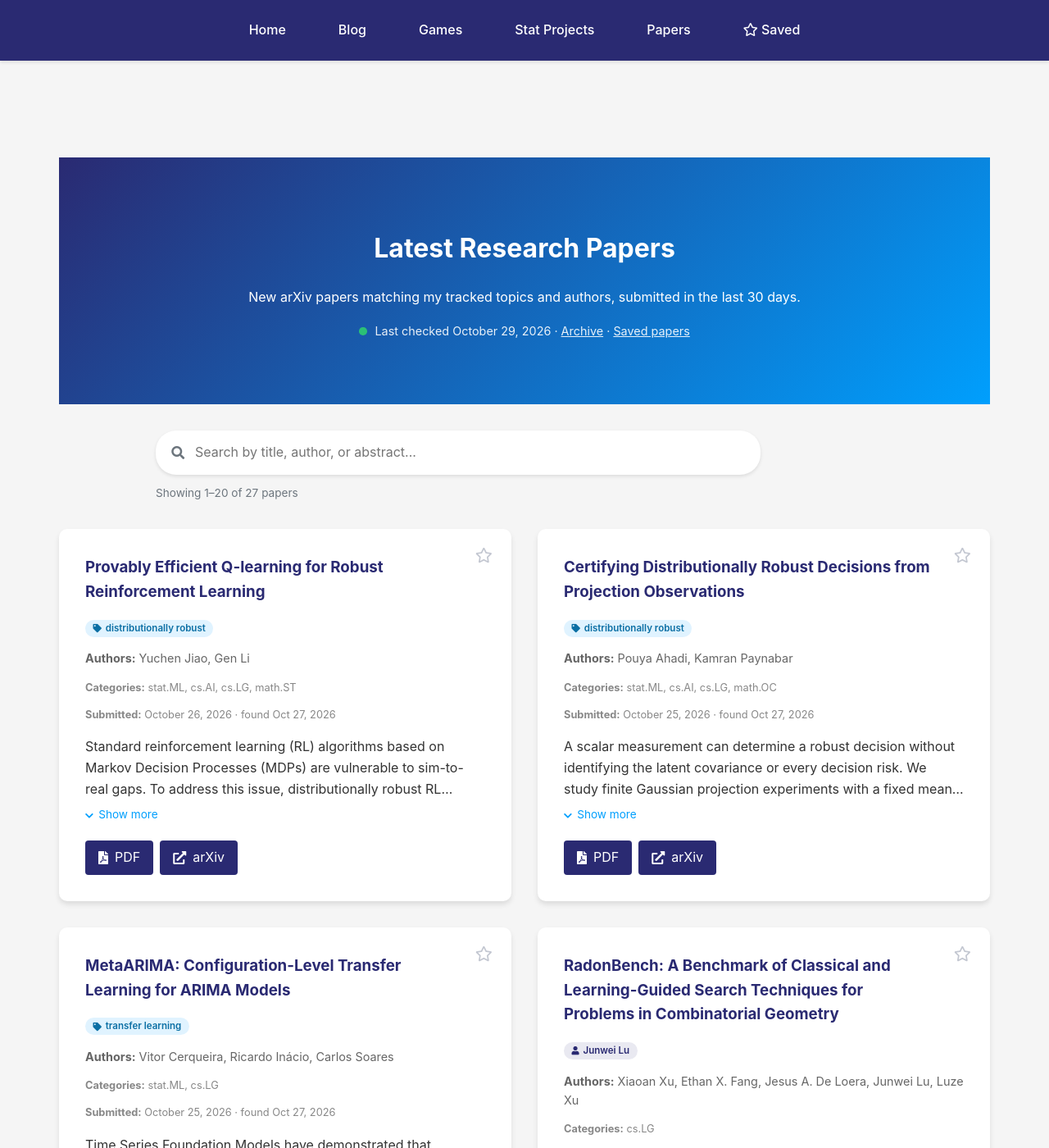
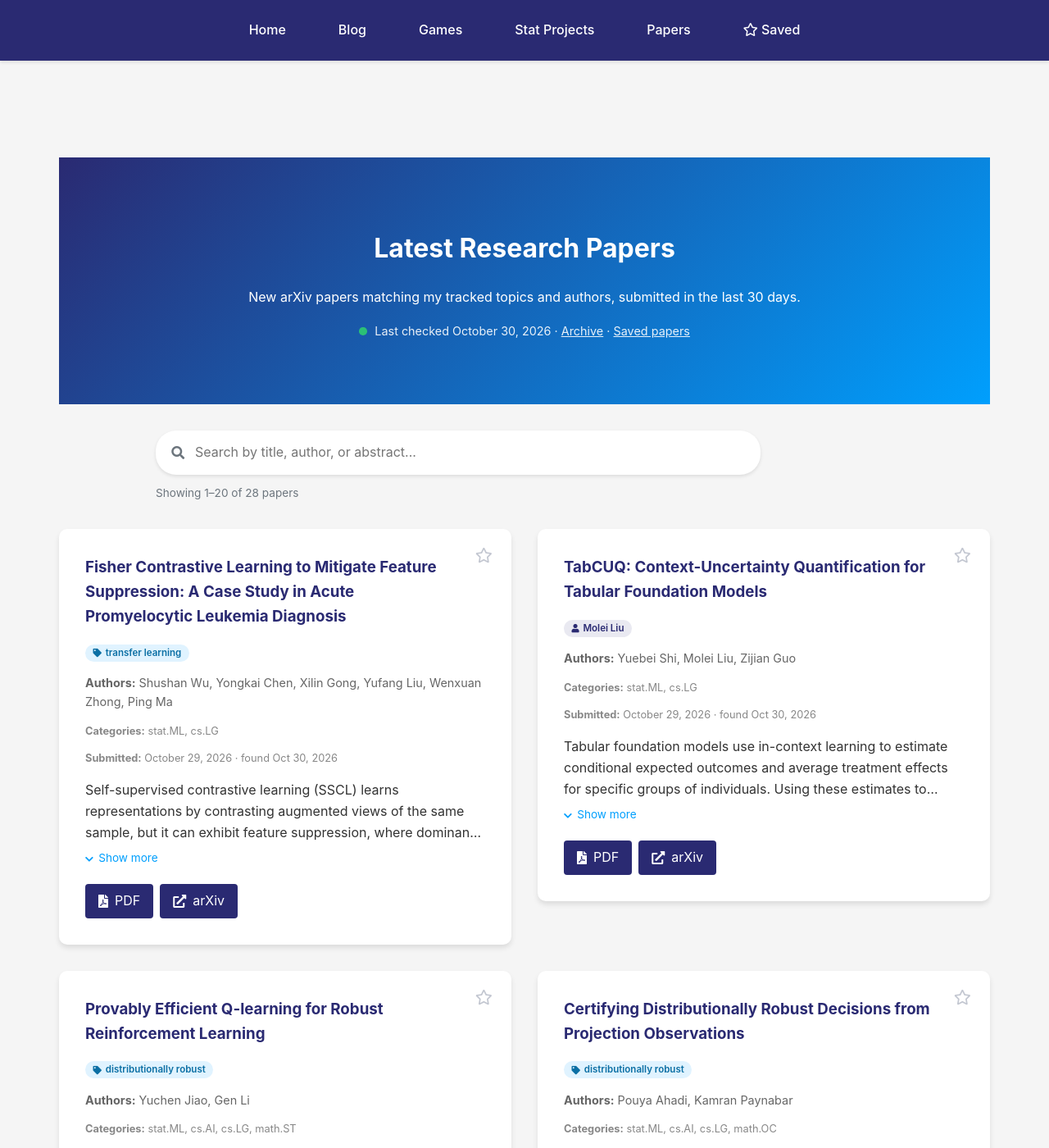
Before and after one commit to kyZhan2002/mypage, a Jekyll site: the page built from papers/index.html, in a window 1280 px wide and 1400 px high. Shown: the whole window at 82% size. Built offline with Jekyll 4.4.1, drawn with Linux system fonts in a browser that asks for light colours; some of the changed text lies outside the part shown.

```diff
--- a/_data/arxiv_cache.json
+++ b/_data/arxiv_cache.json
@@ -1,6 +1,57 @@
 {
-  "last_fetch_timestamp": 1793311381,
+  "last_fetch_timestamp": 1793359697,
   "papers": [
+    {
+      "arxiv_id": "2610.40162",
+      "title": "Fisher Contrastive Learning to Mitigate Feature Suppression: A Case Study in Acute Promyelocytic Leukemia Diagnosis",
+      "authors": [
+        "Shushan Wu",
+        "Yongkai Chen",
+        "Xilin Gong",
+        "Yufang Liu",
+        "Wenxuan Zhong",
+        "Ping Ma"
+      ],
+      "abstract": "Self-supervised contrastive learning (SSCL) learns representations by contrasting augmented views of the same sample, but it can exhibit feature suppression, where dominant or easy-to-learn factors suppress other class-relevant signals, degrading the performance of representations, particularly in high-dimensional data with heterogeneous features. We introduce Fisher Contrastive Learning (FCL), which uses a regularized Fisher trace criterion to address feature suppression. FCL learns embeddings by maximizing the discriminative strength of Fisher discriminant functions, producing representations that preserve class-relevant information implied by the augmentation process. We prove that the representations learned by FCL could alleviate the feature suppression effects. We demonstrate FCL on simulated benchmarks designed to induce feature suppression and on a real-world biomedical application, pretraining on large white blood cell microscopy image dataset and transfer learning for diagnosis of acute promyelocytic leukemia in an external cohort. In all experiments, FCL outperforms the self-supervised baselines and yields more robust and discriminative representations.",
+      "published": "October 29, 2026",
+      "published_raw": "2026-10-29T14:37:20Z",
+      "updated_raw": "2026-10-29T14:37:20Z",
+      "categories": [
+        "stat.ML",
+        "cs.LG"
+      ],
+      "primary_category": "stat.ML",
+      "pdf_link": "https://arxiv.org/pdf/2610.40162v1",
+      "arxiv_url": "https://arxiv.org/abs/2610.40162v1",
+      "matched_by": [
+        "topic:transfer learning"
+      ],
+      "added_timestamp": 1793359697
+    },
+    {
+      "arxiv_id": "2610.39558",
+      "title": "TabCUQ: Context-Uncertainty Quantification for Tabular Foundation Models",
+      "authors": [
+        "Yuebei Shi",
+        "Molei Liu",
+        "Zijian Guo"
+      ],
+      "abstract": "Tabular foundation models use in-context learning to estimate conditional expected outcomes and average treatment effects for specific groups of individuals. Using these estimates to guide scientific decisions requires reliable uncertainty quantification. The challenge is to account simultaneously for two sources of uncertainty: limited-context bias and context variation arising from the small labeled sample supplied at inference. Predictive spread does not directly quantify both sources of uncertainty, and we observe that the ordinary bootstrap may substantially overestimate context variation, whereas subsampling may underestimate it. We introduce TabCUQ, a perturbation-based framework that injects noise into observed outcomes and applies the foundation model to the perturbed contexts. TabCUQ estimates context variation using wild-bootstrap dispersion and accounts for limited-context bias using the maximum deviation between perturbed and original estimates. For a kernel-regression analogue whose estimation error admits an exact decomposition into these two components, we show that our framework provides asymptotically valid pointwise coverage. In simulations, TabCUQ substantially improves coverage, with average interval widths typically about twice those of an oracle bias-aware benchmark. Across seven real-world tasks, it also improves coverage of reference functions learned from much larger samples.",
+      "published": "October 29, 2026",
+      "published_raw": "2026-10-29T07:58:20Z",
+      "updated_raw": "2026-10-29T07:58:20Z",
+      "categories": [
+        "stat.ML",
+        "cs.LG"
+      ],
+      "primary_category": "stat.ML",
+      "pdf_link": "https://arxiv.org/pdf/2610.39558v1",
+      "arxiv_url": "https://arxiv.org/abs/2610.39558v1",
+      "matched_by": [
+        "author:Molei Liu"
+      ],
+      "added_timestamp": 1793359697
+    },
     {
       "arxiv_id": "2610.35656",
       "title": "Provably Efficient Q-learning for Robust Reinforcement Learning",
@@ -648,31 +699,6 @@
         "topic:transfer learning"
       ],
       "added_timestamp": 1790939431
-    },
-    {
-      "arxiv_id": "2609.39449",
-      "title": "Distributionally robust linear regression through the lens of adversarial training",
-      "authors": [
-        "Elis Stefansson",
-        "David Vävinggren",
-        "Antônio H. Ribeiro"
-      ],
-      "abstract": "Distributionally robust optimization (DRO) studies parameter estimation under uncertainty in the underlying probability distribution and has emerged as a principled framework for analyzing robustness and generalization. In particular, Wasserstein DRO, with distributional uncertainty induced by the Wasserstein distance, generalizes several popular regularizers. This paper studies Wasserstein DRO linear regression, unifying square-root Lasso and adversarial linear regression as important special cases. We prove that many properties of these two special cases carry over to this general method. In particular, we show (i) deterministic and non-asymptotic in-sample error bounds $O(n^{-1/2})$ in general and $O(n^{-1})$ under design matrix and sparsity conditions; (ii) insensitivity to the noise level, also known as the pivotal property; and (iii) solution equivalences for small and large ambiguity sets. The key proof step is to recast the method into a quadratic form, mimicking adversarial linear regression. We also show that the method can be solved efficiently, and we validate our findings through numerical simulations.",
-      "published": "September 30, 2026",
-      "published_raw": "2026-09-30T10:21:55Z",
-      "updated_raw": "2026-09-30T10:21:55Z",
-      "categories": [
-        "stat.ML",
-        "cs.LG",
-        "math.OC"
-      ],
-      "primary_category": "stat.ML",
-      "pdf_link": "https://arxiv.org/pdf/2609.39449v1",
-      "arxiv_url": "https://arxiv.org/abs/2609.39449v1",
-      "matched_by": [
-        "topic:distributionally robust"
-      ],
-      "added_timestamp": 1790855159
     }
   ]
 }
```
Also changed, not shown: _data/arxiv_archive.json.
